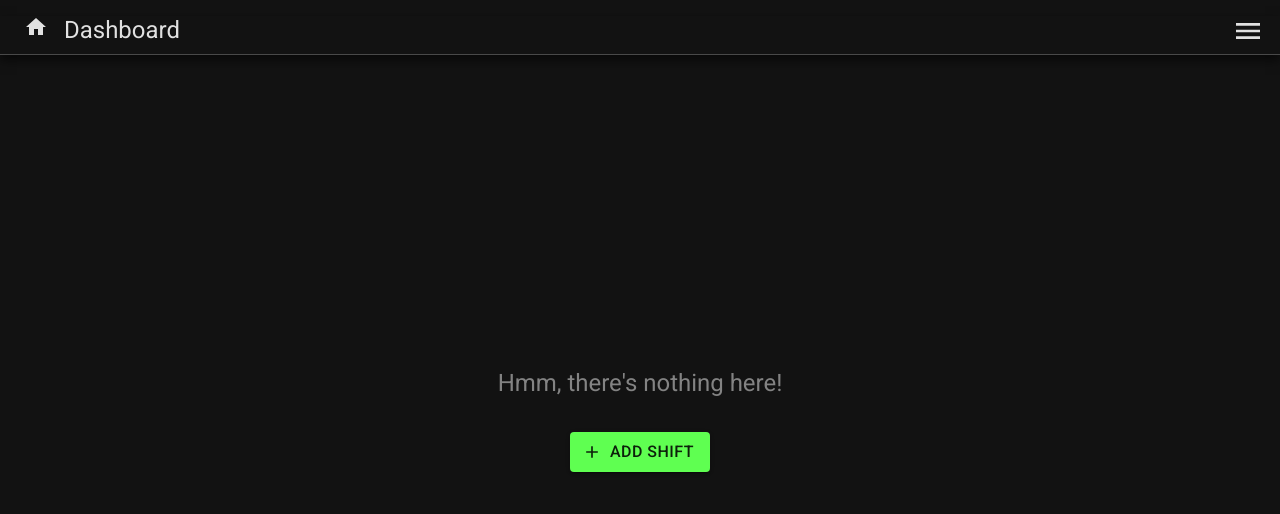
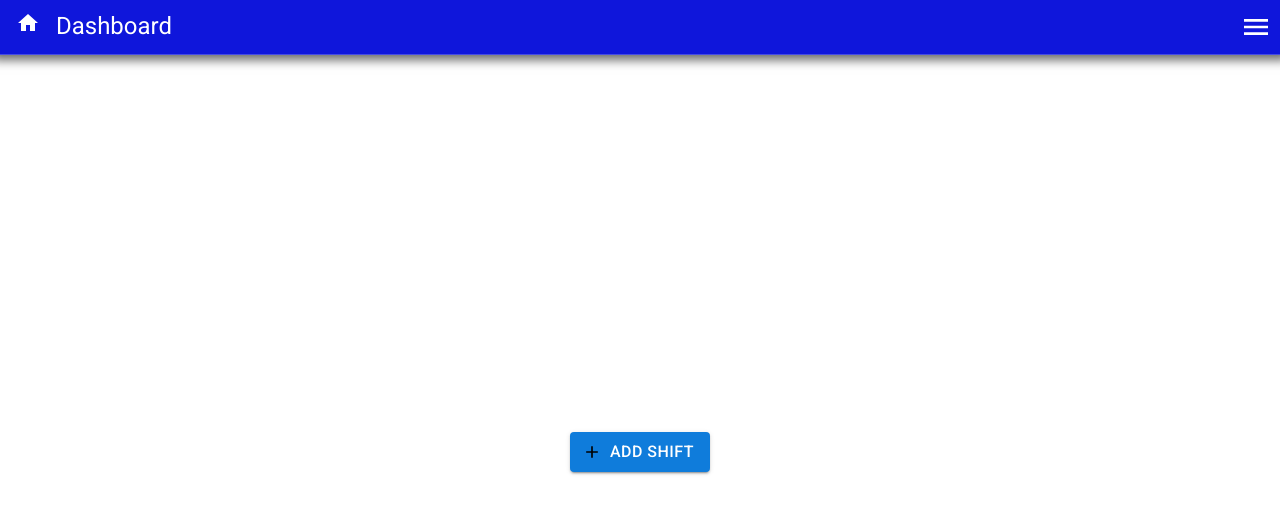
Before and after one commit to Dbevan770/timekeeper, a React (Vite) app in the folder timekeeper/: page /dashboard in a window 1280 px wide. Shown: the top 514 px of the page. Built offline with nearby package versions, Linux system fonts and the light colour scheme; no server answers; the database is empty; sample sign-in values are in the browser's storage.

Commit message:
Started adding light mode as well as the ability to store user settings in localStorage.

```diff
--- a/timekeeper/src/App.css
+++ b/timekeeper/src/App.css
@@ -3,6 +3,7 @@
   text-align: center;
   display: flex;
   justify-content: center;
+  overflow: hidden;
 }
 
 .main-page {
--- /dev/null
+++ b/timekeeper/src/components/CustomMuiThemeProvider/CustomMuiThemeProvider.tsx
@@ -0,0 +1,16 @@
+import { useContext, ReactNode } from "react";
+import { ThemeProvider as MuiThemeProvider, CssBaseline } from "@mui/material";
+import { ThemeContext } from "../../context/ThemeContext";
+
+const CustomMuiThemeProvider = ({ children }: { children: ReactNode }) => {
+  const themeContext = useContext(ThemeContext);
+
+  return (
+    <MuiThemeProvider theme={themeContext?.theme}>
+      <CssBaseline />
+      {children}
+    </MuiThemeProvider>
+  );
+};
+
+export default CustomMuiThemeProvider;
--- a/timekeeper/src/components/NavHeader/NavHeader.tsx
+++ b/timekeeper/src/components/NavHeader/NavHeader.tsx
@@ -2,6 +2,7 @@ import { Typography, IconButton, Box, SwipeableDrawer } from "@mui/material";
 import NavDrawer from "../NavDrawer/NavDrawer";
 import { Menu } from "@mui/icons-material";
 import { useState } from "react";
+import { useTheme } from "@mui/system";
 
 interface NavHeaderProps {
   label?: string;
@@ -14,6 +15,7 @@ const NavHeader = ({
   icon: IconComponent,
   setLoading,
 }: NavHeaderProps) => {
+  const theme = useTheme();
   const [drawerOpen, setDrawerOpen] = useState<boolean>(false);
 
   const toggleDrawer = () => {
@@ -26,29 +28,30 @@ const NavHeader = ({
         position: "sticky",
         top: "0",
         left: "0",
-        height: "5%",
+        height: "calc(5% + 1rem)",
         zIndex: "1",
         display: "flex",
         justifyContent: "space-between",
         alignItems: "center",
-        p: "0 0.5rem 0.5rem 1.5rem",
-        m: "0.5rem -0.5rem 0 -0.5rem",
+        p: "0.5rem 0.5rem 0.5rem 1.5rem",
+        m: "-0.5rem -0.5rem 0 -0.5rem",
         borderBottom: "1px solid rgba(255,255,255,0.23)",
         boxShadow: "0 5px 10px rgba(0, 0, 0, 0.6)",
+        backgroundColor: theme.palette.mode === "dark" ? "#121212" : "#0f16db",
       }}
     >
       <Box sx={{ display: "flex", gap: "1rem" }}>
-        {IconComponent && <IconComponent />}
-        <Typography variant="h5" sx={{ textAlign: "left" }}>
+        {IconComponent && <IconComponent className="NavIcon" />}
+        <Typography
+          variant="h5"
+          sx={{ textAlign: "left" }}
+          className="NavHeaderText"
+        >
           {label}
         </Typography>
       </Box>
-      <IconButton
-        aria-label="menu"
-        sx={{ color: "#e1e1e1" }}
-        onClick={toggleDrawer}
-      >
-        <Menu sx={{ fontSize: "2rem" }} />
+      <IconButton aria-label="menu" onClick={toggleDrawer}>
+        <Menu sx={{ fontSize: "2rem" }} className="NavIcon" />
       </IconButton>
       <SwipeableDrawer
         anchor="right"
--- a/timekeeper/src/components/SubPageHeader/SubPageHeader.tsx
+++ b/timekeeper/src/components/SubPageHeader/SubPageHeader.tsx
@@ -1,6 +1,7 @@
 import { Typography, IconButton, Box } from "@mui/material";
 import { ArrowBack } from "@mui/icons-material";
 import { useNavigate } from "react-router";
+import { useTheme } from "@mui/system";
 
 interface SubPageHeaderProps {
   label: string;
@@ -9,6 +10,7 @@ interface SubPageHeaderProps {
 
 const SubPageHeader = ({ label, navigateUrl }: SubPageHeaderProps) => {
   const navigate = useNavigate();
+  const theme = useTheme();
 
   const handleNavigate = () => {
     navigate(navigateUrl);
@@ -20,15 +22,16 @@ const SubPageHeader = ({ label, navigateUrl }: SubPageHeaderProps) => {
         position: "sticky",
         top: "0",
         left: "0",
-        height: "5%",
+        height: "calc(5% + 1rem)",
         zIndex: "1",
         display: "flex",
         justifyContent: "left",
         alignItems: "center",
-        p: "0 0.5rem 0.5rem 0.5rem",
-        m: "0.5rem -0.5rem 0 -0.5rem",
+        p: "0.5rem 0.5rem 0.5rem 1rem",
+        m: "-0.5rem -0.5rem 0 -0.5rem",
         borderBottom: "1px solid rgba(255,255,255,0.23)",
         boxShadow: "0 5px 10px rgba(0, 0, 0, 0.6)",
+        backgroundColor: theme.palette.mode === "dark" ? "#121212" : "#0f16db",
       }}
     >
       <IconButton
@@ -36,9 +39,13 @@ const SubPageHeader = ({ label, navigateUrl }: SubPageHeaderProps) => {
         sx={{ color: "#e1e1e1", mr: "0.5rem" }}
         onClick={handleNavigate}
       >
-        <ArrowBack sx={{ fontSize: "2rem" }} />
+        <ArrowBack sx={{ fontSize: "2rem" }} className="NavIcon" />
       </IconButton>
-      <Typography variant="h5" sx={{ textAlign: "left" }}>
+      <Typography
+        variant="h5"
+        sx={{ textAlign: "left" }}
+        className="NavHeaderText"
+      >
         {label}
       </Typography>
     </Box>
--- a/timekeeper/src/components/Widget/Widget.tsx
+++ b/timekeeper/src/components/Widget/Widget.tsx
@@ -63,11 +63,8 @@ const Widget = ({ label, wages, width = "half", content }: WidgetProps) => {
     <Skeleton animation="wave" />
   ) : (
     <Box sx={{ gridColumn: width === "half" ? "span 1" : "span 2" }}>
-      <Paper sx={{ padding: "1rem" }}>
-        <Typography
-          variant="body1"
-          sx={{ textAlign: "left", color: "rgba(255,255,255,0.48)" }}
-        >
+      <Paper sx={{ padding: "1rem" }} elevation={3}>
+        <Typography variant="body1" className="WidgetTitle">
           {label}
         </Typography>
         <Typography variant="h1" sx={{ textAlign: "left" }}>
--- /dev/null
+++ b/timekeeper/src/context/ThemeContext.tsx
@@ -0,0 +1,41 @@
+import { createContext, useState, useEffect, ReactNode } from "react";
+import getTheme from "../theme";
+import { Theme } from "@mui/material";
+
+type ThemeContextType = {
+  theme: Theme;
+  themeMode: "light" | "dark";
+  switchThemeMode: () => void;
+};
+
+export const ThemeContext = createContext<ThemeContextType>({
+  theme: getTheme("light"),
+  themeMode: "light",
+  switchThemeMode: () => {},
+});
+
+type ThemeProviderProps = {
+  children: ReactNode;
+};
+
+export const ThemeProvider = ({ children }: ThemeProviderProps) => {
+  const [themeMode, setThemeMode] = useState<"light" | "dark">(
+    (localStorage.getItem("themeMode") as "light" | "dark") || "light"
+  );
+
+  useEffect(() => {
+    localStorage.setItem("themeMode", themeMode);
+  }, [themeMode]);
+
+  const switchThemeMode = () => {
+    setThemeMode((prevMode) => (prevMode === "light" ? "dark" : "light"));
+  };
+
+  const theme = getTheme(themeMode);
+
+  return (
+    <ThemeContext.Provider value={{ theme, themeMode, switchThemeMode }}>
+      {children}
+    </ThemeContext.Provider>
+  );
+};
--- a/timekeeper/src/main.tsx
+++ b/timekeeper/src/main.tsx
@@ -3,23 +3,23 @@ import ReactDOM from "react-dom/client";
 import App from "./App.tsx";
 import ErrorPage from "./scenes/ErrorPage/ErrorPage.tsx";
 import { AuthContextProvider } from "./context/AuthContext.tsx";
+import { ThemeProvider } from "./context/ThemeContext.tsx";
 import { BrowserRouter as Router, Routes, Route } from "react-router-dom";
-import { ThemeProvider, CssBaseline } from "@mui/material";
 import "./index.css";
 import Register from "./scenes/Register/Register.tsx";
 import Login from "./scenes/Login/Login.tsx";
 import Dashboard from "./scenes/Dashboard/Dashboard.tsx";
 import ProtectedRoute from "./components/ProtectedRoute/ProtectedRoute.tsx";
-import theme from "./theme.tsx";
 import AddShift from "./scenes/Dashboard/AddWages/AddShift.tsx";
 import Success from "./scenes/Dashboard/AddWages/Success/Success.tsx";
 import SettingsPage from "./scenes/SettingsPage/SettingsPage.tsx";
+import CustomMuiThemeProvider from "./components/CustomMuiThemeProvider/CustomMuiThemeProvider.tsx";
 
 ReactDOM.createRoot(document.getElementById("root") as HTMLElement).render(
   <React.StrictMode>
     <AuthContextProvider>
-      <ThemeProvider theme={theme}>
-        <CssBaseline />
+      <ThemeProvider>
+        <CustomMuiThemeProvider>
           <Router>
             <Routes>
               <Route path="/" element={<App />} />
@@ -37,6 +37,7 @@ ReactDOM.createRoot(document.getElementById("root") as HTMLElement).render(
               <Route path="*" element={<ErrorPage />} />
             </Routes>
           </Router>
+        </CustomMuiThemeProvider>
       </ThemeProvider>
     </AuthContextProvider>
   </React.StrictMode>
--- a/timekeeper/src/scenes/Dashboard/Dashboard.css
+++ b/timekeeper/src/scenes/Dashboard/Dashboard.css
@@ -3,7 +3,7 @@
   width: 100%;
   display: flex;
   flex-direction: column;
-  padding: 0.5rem;
+  padding: 0.5rem 0rem;
 }
 
 .dashboard-header {
@@ -18,7 +18,7 @@
   height: 95%;
   overflow-y: auto;
   position: relative;
-  padding: 0 0 0.5rem 0;
+  padding: 0 0.5rem 0.5rem 0.5rem;
 }
 
 .empty-content {
--- a/timekeeper/src/scenes/SettingsPage/SettingsPage.tsx
+++ b/timekeeper/src/scenes/SettingsPage/SettingsPage.tsx
@@ -1,7 +1,33 @@
-import { Box } from "@mui/material";
+import { Box, Switch, Typography } from "@mui/material";
+import { Settings } from "@mui/icons-material";
+import NavHeader from "../../components/NavHeader/NavHeader";
+import { useContext, useState } from "react";
+import { ThemeContext } from "../../context/ThemeContext";
 
 const SettingsPage = () => {
-  return <Box></Box>;
+  const [loading, setLoading] = useState<boolean>(false);
+  const { switchThemeMode, themeMode } = useContext(ThemeContext);
+
+  return (
+    <Box sx={{ width: "100%", height: "100dvh", p: "0.5rem" }}>
+      <NavHeader label="Settings" icon={Settings} setLoading={setLoading} />
+      <Box sx={{ height: "calc(100% - (5% + 1rem))", mt: "0.5rem" }}>
+        <Box
+          sx={{
+            display: "flex",
+            justifyContent: "space-between",
+            alignItems: "center",
+          }}
+        >
+          <Typography variant="body1">Dark Mode</Typography>
+          <Switch
+            checked={themeMode === "dark"}
+            onChange={() => switchThemeMode()}
+          />
+        </Box>
+      </Box>
+    </Box>
+  );
 };
 
 export default SettingsPage;
--- a/timekeeper/src/theme.tsx
+++ b/timekeeper/src/theme.tsx
@@ -1,15 +1,17 @@
 import { createTheme, responsiveFontSizes } from "@mui/material";
 
+const getTheme = (mode: "light" | "dark") => {
   let theme = createTheme({
     palette: {
+      mode: mode,
       primary: {
-      main: "#5fff51",
+        main: mode === "dark" ? "#5fff51" : "#0f7cdb",
       },
       secondary: {
         main: "#f151ff",
       },
       background: {
-      default: "#121212",
+        default: mode === "dark" ? "#121212" : "#ffffff",
       },
       text: {
         primary: "#e1e1e1",
@@ -19,12 +21,24 @@ let theme = createTheme({
       MuiTypography: {
         styleOverrides: {
           root: {
-          color: "#e1e1e1",
+            color: mode === "dark" ? "#e1e1e1" : "black",
             "&.MuiPickersToolbarText-root": {
               color: "#e1e1e1",
               "&.Mui-selected": {
                 color: "white",
               },
+            },
+          },
+          h5: {
+            "&.NavHeaderText": {
+              color: mode === "dark" ? "#e1e1e1" : "#ffffff",
+            },
+          },
+          body1: {
+            "&.WidgetTitle": {
+              color:
+                mode === "dark" ? "rgba(255,255,255,0.48)" : "rgba(0,0,0,0.48)",
+              textAlign: "left",
             },
           },
           overline: {
@@ -124,8 +138,15 @@ let theme = createTheme({
       MuiPaper: {
         styleOverrides: {
           root: {
-          backgroundColor: "#222222",
+            backgroundColor: mode === "dark" ? "#222222" : "#ffffff",
             color: "#e1e1e1",
+          },
+        },
+      },
+      MuiDrawer: {
+        styleOverrides: {
+          paperAnchorRight: {
+            backgroundColor: mode === "dark" ? "#222222" : "#0f16db",
           },
         },
       },
@@ -150,13 +171,33 @@ let theme = createTheme({
       MuiListItemIcon: {
         styleOverrides: {
           root: {
-          color: "#e1e1e1",
+            color: mode === "dark" ? "#e1e1e1" : "black",
+          },
+        },
+      },
+      MuiSvgIcon: {
+        styleOverrides: {
+          root: {
+            color: mode === "dark" ? "#e1e1e1" : "black",
+          },
+          fontSizeMedium: {
+            "&.NavIcon": {
+              color: mode === "dark" ? "#e1e1e1" : "#ffffff",
+            },
+          },
+        },
+      },
+      MuiListItemText: {
+        styleOverrides: {
+          primary: {
+            color: mode === "dark" ? "#e1e1e1" : "#ffffff",
           },
         },
       },
     },
   });
 
-theme = responsiveFontSizes(theme);
+  return responsiveFontSizes(theme);
+};
 
-export default theme;
+export default getTheme;
```
Also changed, not shown: timekeeper/src/components/NavDrawer/NavDrawer.tsx (+26 -6 lines). Lines whose indentation alone changed are shown as unchanged.
